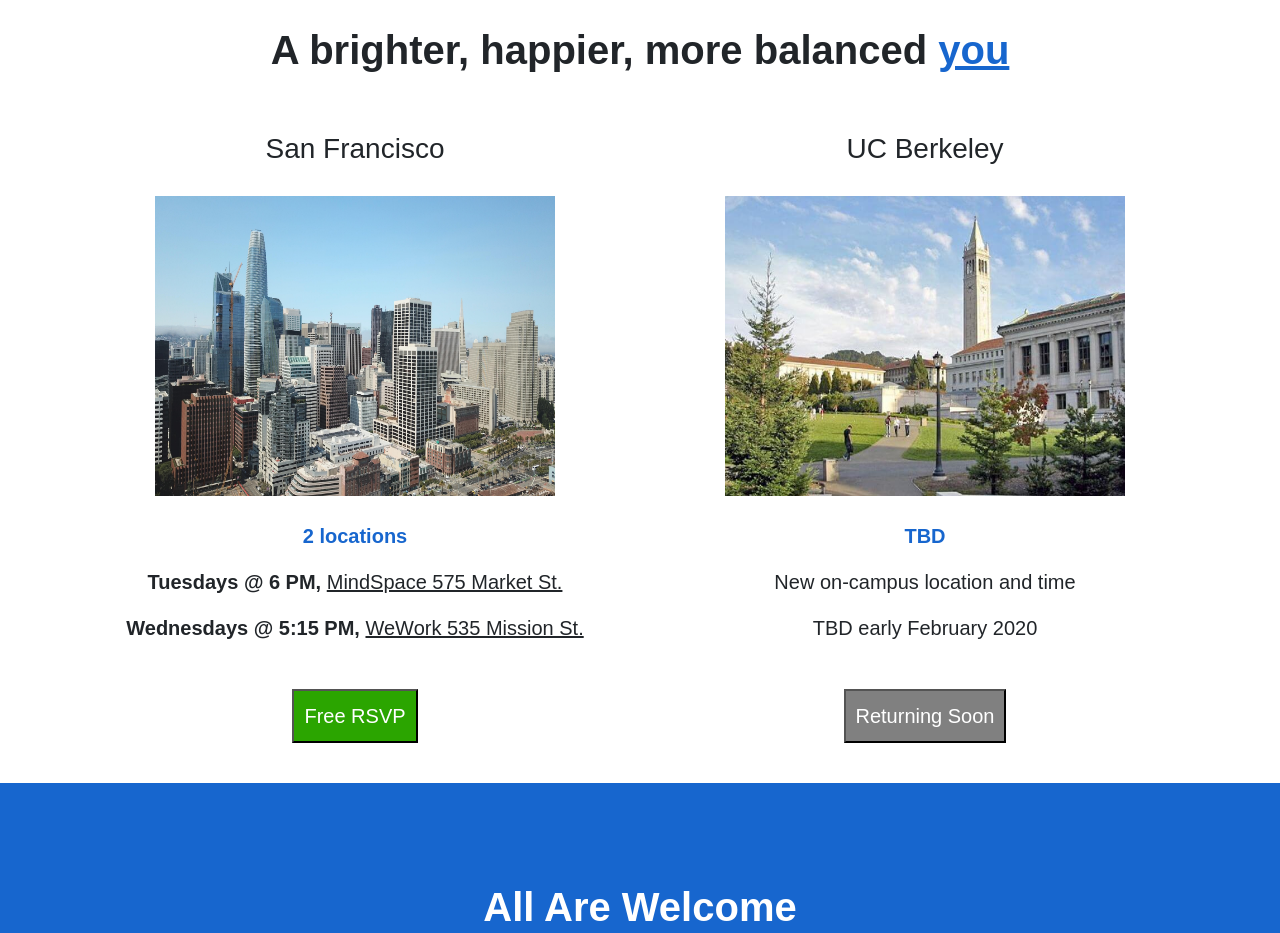
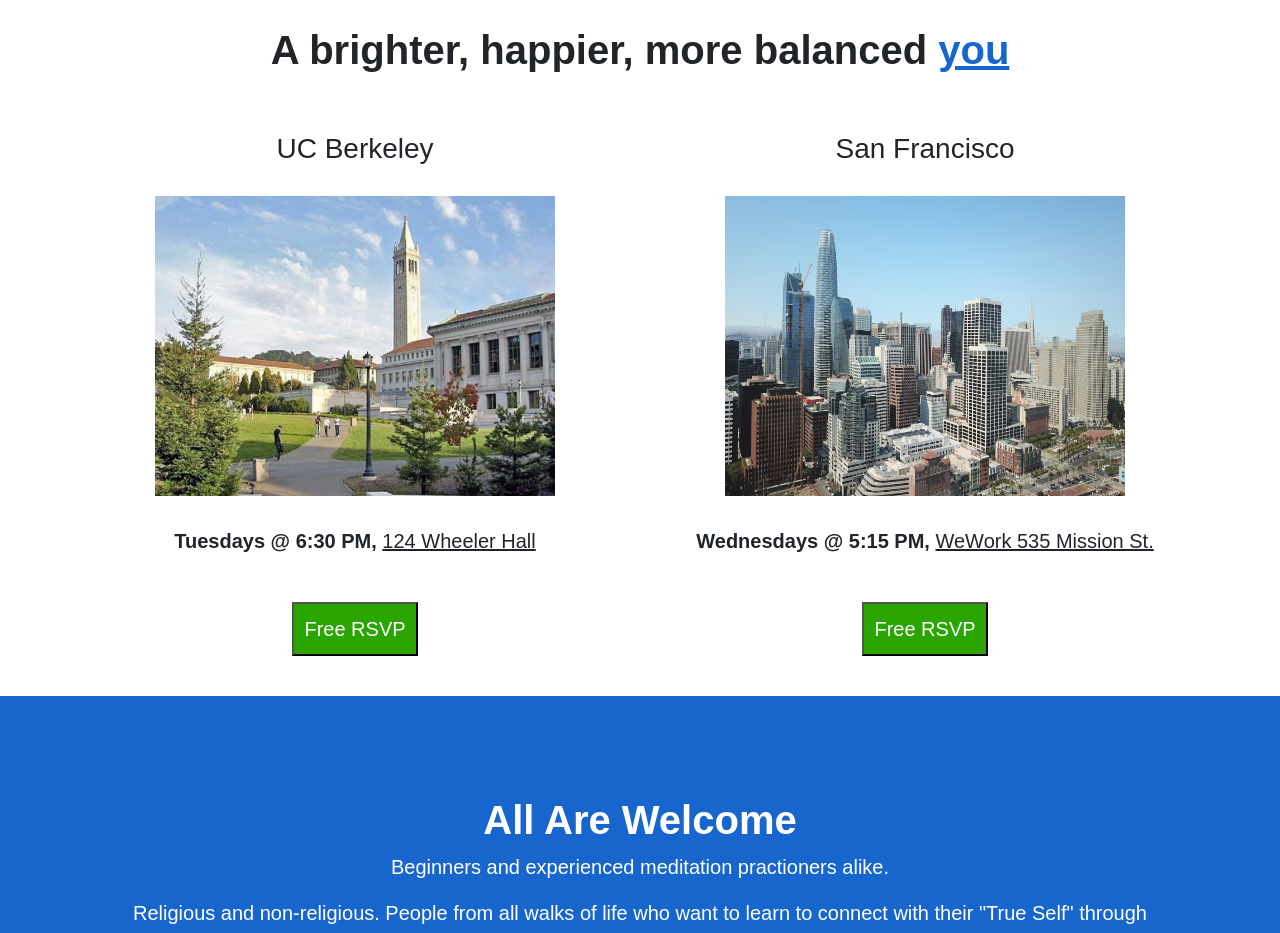
Before and after one commit to saranasr83/Enlightment, a React (Create React App) app: page / in a window 1280 px wide. Shown: the part 760-1693 px from the top of the page. Built offline with nearby package versions, Linux system fonts and the light colour scheme.

Commit message:
reactivate the berkely location

```diff
--- a/src/pages/Home/Home.js
+++ b/src/pages/Home/Home.js
@@ -10,8 +10,8 @@ import UCB from "../../images/UCB.jpg";
 
 
 class Home extends React.Component {
-    trackFbClick(){
-        var fbq = fbq || (() => {});
+    trackFbClick() {
+        var fbq = fbq || (() => { });
         fbq('trackCustom', 'sfClick')
         console.log("yey")
     }
@@ -29,20 +29,18 @@ class Home extends React.Component {
                 <Container style={{ fontFamily: "sans-serif" }}>
 
                     <Row>
-
                         <Col size="md-6">
                             <div className="image-location">
-                                <h3 className="text-center location" style={{ marginTop: "50px", fontFamily: "sans-serif" }}>San Francisco</h3>
-                                <img className="img-fluid img-home" src={sf} alt="wework work space" />
+                                <h3 className="text-center location" style={{ marginBottom: "10px", marginTop: "50px", fontFamily: "sans-serif" }}> UC Berkeley </h3>
+                                <img className="img-fluid img-home" src={UCB} alt="UC Berkeley campaus" />
                                 <div className="text-center class-time-loc">
-                                    <p style={{ marginTop: "25px", color: "#1766CE" }}><b>2 locations</b></p>
-                                    <p><b>Tuesdays @ 6 PM, </b><u>MindSpace 575 Market St.</u></p>
-                                    {/* <p><u>MindSpace 575 Market St.</u></p> */}
-                                    <p><b>Wednesdays @ 5:15 PM, </b><u>WeWork 535 Mission St.</u></p>
-                                    <br/>
-                                    {/* <p><u>WeWork 535 Mission St.</u></p> */}
-                                    <a href="https://www.meetup.com/Free-Meditation-Class-for-Professionals-Downtown-SF/events/" target="blank">
-                                        <button className="sf-btn" style={{ backgroundColor: "#2BA500", padding: "10px", color: "white", cursor: "pointer" }} onClick={() => {this.trackFbClick()}}>
+                                    {/* <p style={{ marginTop: "25px", color: "#1766CE" }}><b>TBD</b></p> */}
+                                    <br />
+                                    <p><b>Tuesdays @ 6:30 PM, </b><u>124 Wheeler Hall</u></p>
+
+                                    <br />
+                                    <a href="https://www.meetup.com/Free-Meditation-Class-at-Cal/events/269046596/?_xtd=gqFyqTIyNTcwNDA2OaFwp2FuZHJvaWQ&from=ref" target="blank">
+                                    <button className="brk-btn" style={{ backgroundColor: "#2BA500", padding: "10px", color: "white", cursor: "pointer" }} href="/" target="blank">
                                         Free RSVP
                                     </button>
                                     </a>
@@ -50,26 +48,31 @@ class Home extends React.Component {
 
                             </div>
                         </Col>
+
                         <Col size="md-6">
                             <div className="image-location">
-                                <h3 className="text-center location" style={{ marginBottom: "10px", marginTop: "50px", fontFamily: "sans-serif" }}> UC Berkeley </h3>
-                                <img className="img-fluid img-home" src={UCB} alt="UC Berkeley campaus" />
+                                <h3 className="text-center location" style={{ marginTop: "50px", fontFamily: "sans-serif" }}>San Francisco</h3>
+                                <img className="img-fluid img-home" src={sf} alt="wework work space" />
                                 <div className="text-center class-time-loc">
-                                    <p style={{ marginTop: "25px", color: "#1766CE" }}><b>TBD</b></p>
-                                    <p>New on-campus location and time </p>
-                                    <p>TBD early February 2020</p>
-                                    <br/>
-                                    <button className="brk-btn" style={{ backgroundColor: "grey", padding: "10px", color: "white" }} href="/" target="blank">
-                                        Returning Soon
+                                    {/* <p style={{ marginTop: "25px", color: "#1766CE" }}><b>2 locations</b></p> */}
+                                    {/* <p><b>Tuesdays @ 6 PM, </b><u>MindSpace 575 Market St.</u></p> */}
+                                    <br />
+                                    <p><b>Wednesdays @ 5:15 PM, </b><u>WeWork 535 Mission St.</u></p>
+                                    <br />
+                                    <a href="https://www.meetup.com/Free-Meditation-Class-for-Professionals-Downtown-SF/events/" target="blank">
+                                        <button className="sf-btn" style={{ backgroundColor: "#2BA500", padding: "10px", color: "white", cursor: "pointer" }} onClick={() => { this.trackFbClick() }}>
+                                            Free RSVP
                                         </button>
+                                    </a>
                                 </div>
 
                             </div>
                         </Col>
+
                     </Row>
 
                 </Container>
-                <div className="text-center" style={{ padding: "100px",backgroundColor: "#1766CE", color: "white", fontFamily: "sans-serif" }}>
+                <div className="text-center" style={{ padding: "100px", backgroundColor: "#1766CE", color: "white", fontFamily: "sans-serif" }}>
                     <h1 className="welcome"><b>All Are Welcome</b></h1>
                     {/* <hr style={{ width: "50%", borderTop: "1px solid white" }} /> */}
                     <div className="welcome-txt">
```
Lines whose indentation alone changed are shown as unchanged.
